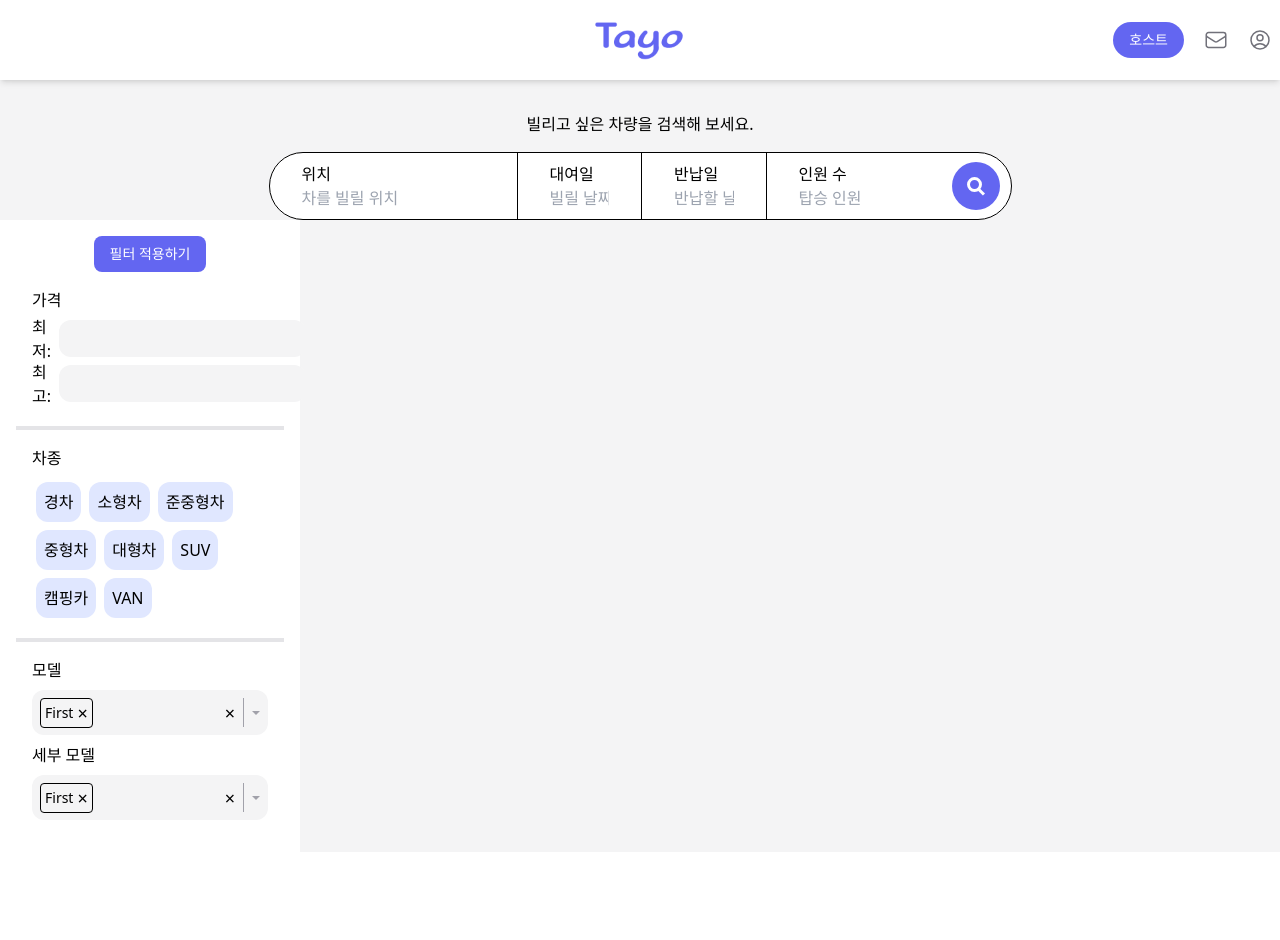
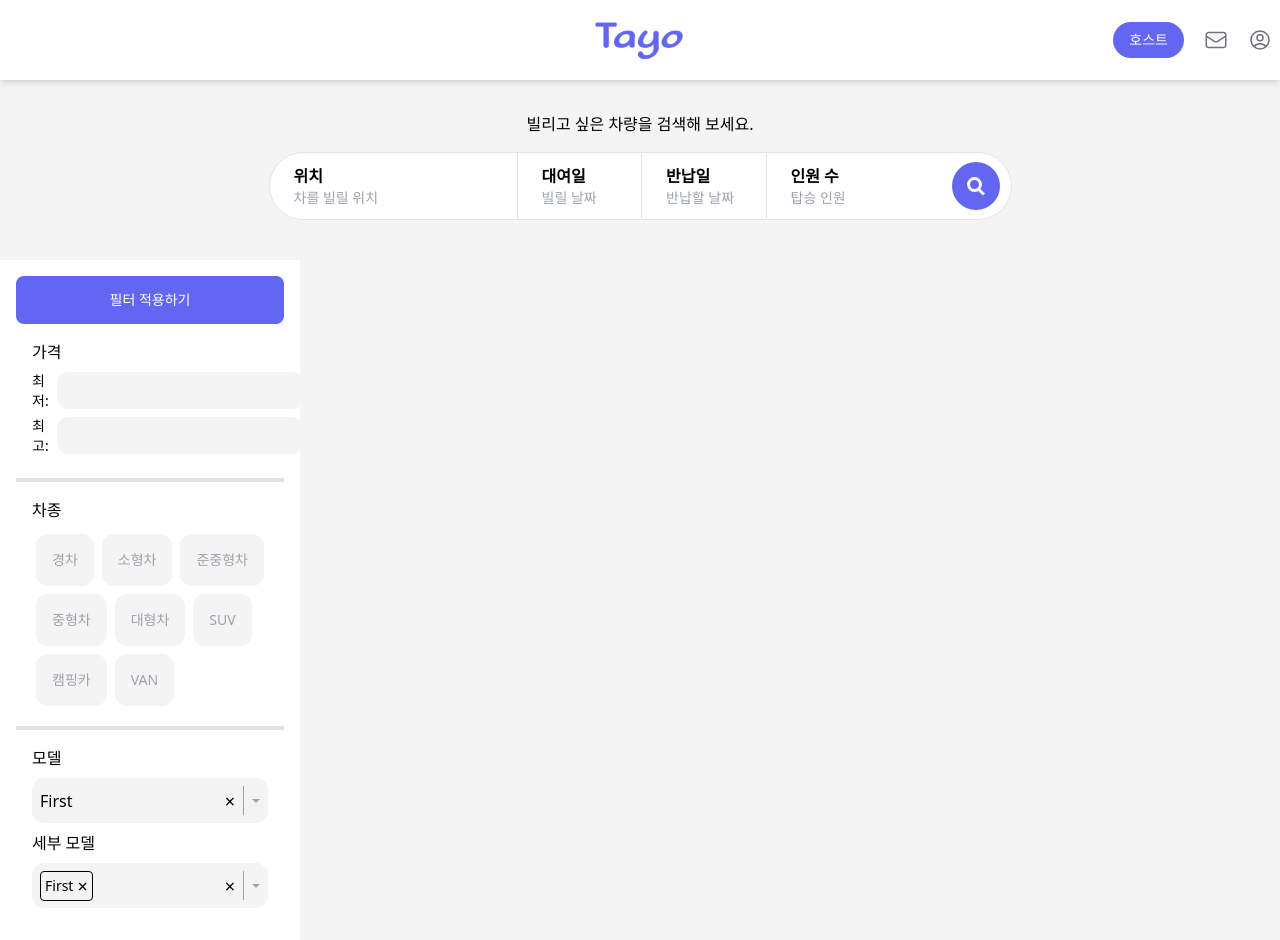
Before and after one commit to softeerbootcamp-3rd/Team9-HexaCore, a React (Vite) app in the folder client/: page / in a window 1280 px wide. Before the commit the page ends 852 px from the top, so only its background shows below. Built offline with nearby package versions, Linux system fonts and the light colour scheme.

Commit message:
design(#24): SearchBar, SideBar 디자인 수정
- 컴포넌트 이름 수정 Searchbar, Sidebar -> SearchBar, SideBar
- SearchBar, SideBar css 수정
- 모델 필터링 버튼은 하나만 선택 가능한 버튼으로 수정

```diff
--- a/client/src/pages/home/Home.tsx
+++ b/client/src/pages/home/Home.tsx
@@ -1,14 +1,16 @@
-import Searchbar from './Searchbar';
-import Sidebar from './Sidebar';
+import MainCar from '@/components/svgs/MainCar';
+import SearchBar from './Searchbar';
+import SideBar from './Sidebar';
 
 function Home() {
   return (
     <div>
       <div>
-        <Searchbar />
+        <SearchBar />
       </div>
-      <div>
-        <Sidebar />
+      <div className="flex pt-10">
+        <SideBar />
+        {/* <MainCar /> */}
       </div>
     </div>
   );
--- a/client/src/pages/home/Searchbar.tsx
+++ b/client/src/pages/home/Searchbar.tsx
@@ -1,36 +1,44 @@
 import Search from '@/components/svgs/Search';
 
-function Searchbar() {
+function SearchBar() {
   return (
     <div className="flex flex-col items-center">
       <p className="pb-4">빌리고 싶은 차량을 검색해 보세요.</p>
-      <div className="h-[68px] w-[743px] flex rounded-full border bg-white">
+      <div className="h-[68px] w-[743px] flex rounded-full border border-background-200 bg-white">
         <div className="w-1/3 flex rounded-full">
-          <label className="w-full px-8 flex flex-col justify-center">
-            <div>위치</div>
-            <input placeholder="차를 빌릴 위치"></input>
+          <label className="w-full px-6 flex flex-col justify-center">
+            <div>
+              <b>위치</b>
+            </div>
+            <input className="text-sm" placeholder="차를 빌릴 위치"></input>
           </label>
         </div>
-        <div className="border-r border-solid border-gray-400"></div>
+        <div className="border-r border-solid border-background-200"></div>
         <div className="w-1/6 flex">
-          <label className="w-full px-8 flex flex-col justify-center">
-            <div>대여일</div>
-            <input placeholder="빌릴 날짜"></input>
+          <label className="w-full px-6 flex flex-col justify-center">
+            <div>
+              <b>대여일</b>
+            </div>
+            <input className="text-sm" placeholder="빌릴 날짜"></input>
           </label>
         </div>
-        <div className="border-r border-solid border-gray-400"></div>
+        <div className="border-r border-solid border-background-200"></div>
         <div className="w-1/6 flex">
-          <label className="w-full px-8 flex flex-col justify-center">
-            <div>반납일</div>
-            <input placeholder="반납할 날짜"></input>
+          <label className="w-full px-6 flex flex-col justify-center">
+            <div>
+              <b>반납일</b>
+            </div>
+            <input className="text-sm" placeholder="반납할 날짜"></input>
           </label>
         </div>
-        <div className="border-r border-solid border-gray-400"></div>
+        <div className="border-r border-solid border-background-200"></div>
         <div className="rounded-full w-1/3 flex">
           <div className="w-3/4 flex">
-            <label className="w-full pl-8 flex flex-col justify-center">
-              <div>인원 수</div>
-              <input placeholder="탑승 인원"></input>
+            <label className="w-full pl-6 flex flex-col justify-center">
+              <div>
+                <b>인원 수</b>
+              </div>
+              <input className="text-sm" placeholder="탑승 인원"></input>
             </label>
           </div>
           <div className="w-1/4 flex">
@@ -44,4 +52,4 @@ function Searchbar() {
   );
 }
 
-export default Searchbar;
+export default SearchBar;
--- a/client/src/pages/home/Sidebar.tsx
+++ b/client/src/pages/home/Sidebar.tsx
@@ -4,7 +4,7 @@ import Select, { SelectOption } from './Select';
 
 type CarType = '경차' | '소형차' | '준중형차' | '중형차' | '대형차' | 'SUV' | '캠핑카' | 'VAN';
 
-function Sidebar() {
+function SideBar() {
   const CarType = () => {
     const [activeCarTypes, setActiveCarTypes] = useState<Map<CarType, boolean>>(
       new Map([
@@ -31,8 +31,8 @@ function Sidebar() {
       <div>
         {Array.from(activeCarTypes.keys()).map((carType) => (
           <button
-            className={`rounded-xl p-2 m-1
-						${activeCarTypes.get(carType) ? 'bg-background-100 text-background-400' : 'bg-primary-100'}`}
+            className={`rounded-xl p-4 m-1 text-sm
+						${activeCarTypes.get(carType) ? 'bg-primary-100' : 'bg-background-100 text-background-400'}`}
             key={carType}
             onClick={() => updateCarType(carType)}>
             {carType}
@@ -50,7 +50,7 @@ function Sidebar() {
     { label: 'Fifth', value: 5 },
   ];
 
-  const MyCustomSelect = () => {
+  const SubCategorySelect = () => {
     const [model, setModel] = useState<SelectOption[]>([options[0]]);
     return (
       <div className="card center flex-col">
@@ -59,19 +59,28 @@ function Sidebar() {
     );
   };
 
+  const CategorySelect = () => {
+    const [model, setModel] = useState<SelectOption | undefined>(options[0]);
+    return (
+      <div className="card center flex-col">
+        <Select options={options} value={model} onChange={(o) => setModel(o)} />
+      </div>
+    );
+  };
+
   return (
     <div className="w-[300px] bg-white flex flex-col p-4">
-      <div className="m-auto">
-        <Button text="필터 적용하기" type="enabled" />
+      <div>
+        <Button text="필터 적용하기" type="enabled" className="w-full h-12" />
       </div>
       <div className="p-4">
         <p className="pb-2">가격</p>
         <div className="flex pb-2 h-[45px] items-center">
-          <div className="pr-2">최저: </div>
+          <div className="pr-2 text-sm">최저: </div>
           <input className="rounded-xl bg-background-100 h-full p-2"></input>
         </div>
         <div className="flex pb-2 h-[45px] items-center">
-          <div className="pr-2">최고: </div>
+          <div className="pr-2 text-sm">최고: </div>
           <input className="rounded-xl bg-background-100 h-full p-2"></input>
         </div>
       </div>
@@ -87,12 +96,12 @@ function Sidebar() {
 
       <div className="p-4">
         <p className="pb-2">모델</p>
-        <MyCustomSelect />
+        <CategorySelect />
         <p className="py-2">세부 모델</p>
-        <MyCustomSelect />
+        <SubCategorySelect />
       </div>
     </div>
   );
 }
 
-export default Sidebar;
+export default SideBar;
```
